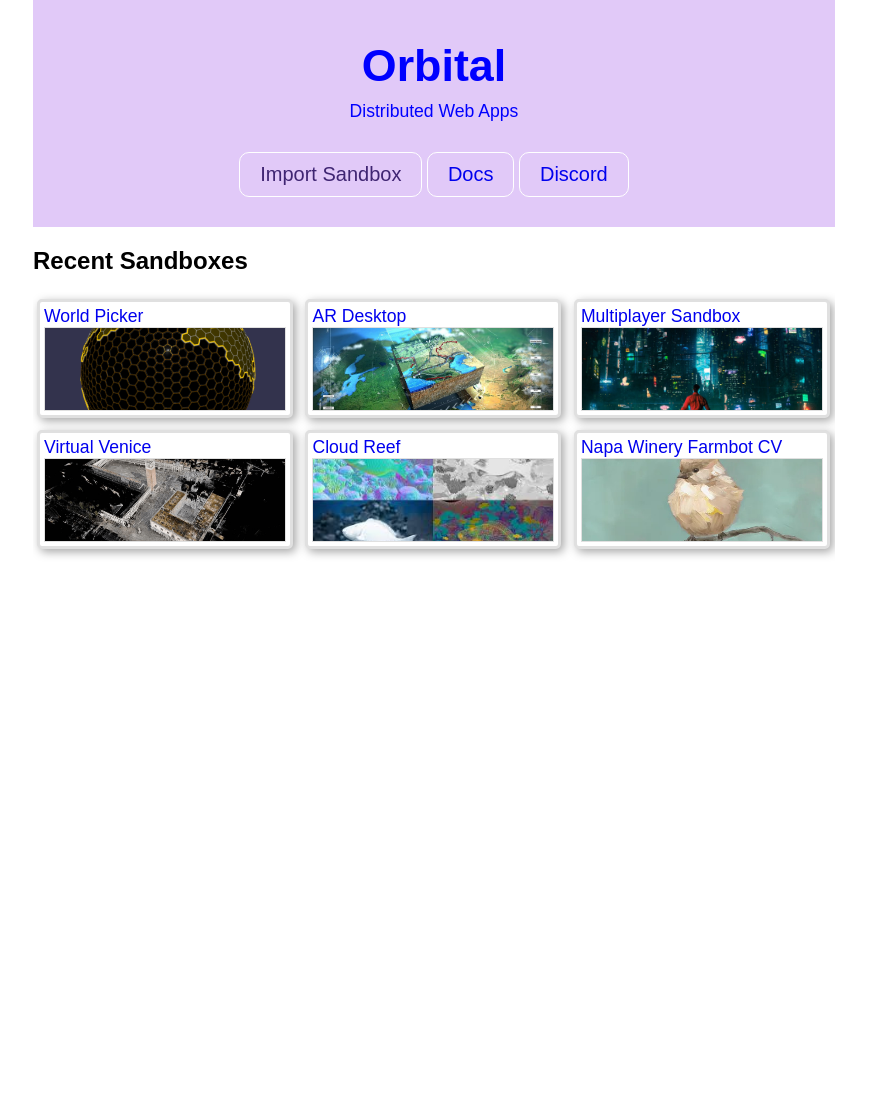
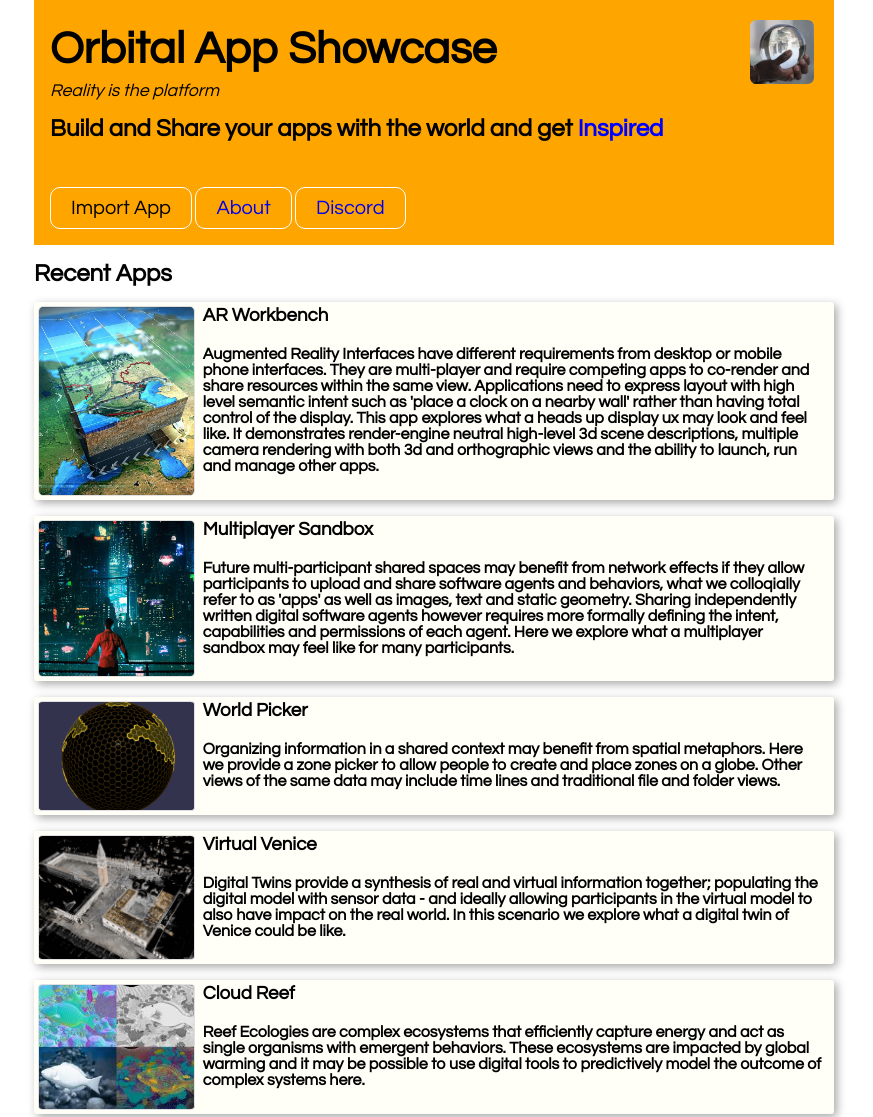
Before and after one commit to orbitalfoundation/callisto, a website: page sys/apps/web/public/index.html in a window 1280 px wide. Shown: the top 1117 px of the page, without its empty margins (206-1079 px from the left). Before the commit the page ends 800 px from the top, so only its background shows below. Drawn offline with Linux system fonts and the light colour scheme.

Commit message:
updated text and clarified examples

```diff
--- /dev/null
+++ b/sys/apps/web/public/about/index.html
@@ -0,0 +1,49 @@
+<!DOCTYPE html>
+<html xmlns="http://www.w3.org/1999/xhtml">
+<head>
+<meta http-equiv="Content-Type" content="text/html; charset=utf-8"/>
+<title>Orbital About</title>
+<link rel="stylesheet" type="text/css" href="/index.css">
+</head>
+<body>
+
+<section class="header">
+<img src="/sys/images/orbital.jpg"></img>
+<h1>Orbital About</h1>
+</section>
+
+<br/>
+<br/>
+
+<h3>
+Orbital is an app framework for creating rich apps with an emphasis on self sovereign identity, granular security, shared state, persistence, distributed computation and 3d user interfaces.
+</h3>
+
+<h4>
+ It introduces the idea of a 'scenario definition language' where applications are wired together out of dynamically loaded services such as computer vision modules, deep learning modules and rendering and visualization modules.
+</h4>
+
+<h4>
+These apps currently run within a web container but the intent is to also run natively on dedicated hardware such as next generation augmented reality glasses.
+</h4>
+
+<h4>
+Orbital is licensed under an Apache/MIT open source license and our source code is available on <a href="https://github.com/orbitalweb">github.com/orbitalweb</a>. Our ongoing thinking and development is captured on here <a href="https://orbitalweb.github.com">orbitalweb.github.io</a>
+</h4>
+
+<h4>
+Join our <a href="https://discord.gg/eRsBbcXjzX">discord</a>.
+</h4>
+
+<footer style="background:black;color:white;padding:12px">
+Code of Ethics<br/>
+<br/>
+Resources and Links<br/>
+<br/>
+Twitter<br/>
+<br/>
+Contact<br/>
+</footer>
+
+</body>
+</html>
--- a/sys/apps/web/public/cards.js
+++ b/sys/apps/web/public/cards.js
@@ -6,7 +6,7 @@ export class CardSmall extends HTMLElement {
 		this.update(item)
 	}
 	async update(item) {
-		let width = this.config && this.config.width ? this.config.width : "256px";
+		let width = this.config && this.config.width ? this.config.width : "100%";
 		this.item = item
 		this.id = item ? item.uuid : 0
 		if(!item) {
@@ -14,34 +14,39 @@ export class CardSmall extends HTMLElement {
 			return
 		}
 		this.innerHTML =
-			`<a href="${item.url}">
-			  <div style="
-				border:3px solid #e0e0e0;
+			`<a style="
+				display:flex;
+				margin: 16px 0 16px 0;
+				padding:4px;
+				background:#fffff8;
+				border-radius:3px;
+				xborder:3px solid #e0e0e0;
 				box-shadow: 3px 3px 10px 0 rgba(0,0,0,0.35);
 				transition: all .20s linear;
-				width:${width};
-				background:white;
-				overflow:hidden;
-				display:inline-block;
-				box-sizing:border-box;
-				margin:4px;
-				padding:4px;
-				border-radius:5px;
 				"
 				onMouseOver="this.style.transform='scale(1.05)'"
 				onMouseOut="this.style.transform='scale(1.0)'"
+				href="${item.url}"
 				>
-				<p>${item.label}</p>
 					<div style="
+						flex: 1;
 						border:1px solid #e0e0e0;
-					height:82px;
 						background-image: url(${item.art});
 						background-size: cover;
 						background-repeat: no-repeat;
 						background-position: center center;
+						border-radius: 3%;
 						">
 					</div>
-				</div></a>`
+					<div style="
+						flex: 4;
+						padding: 0 8px 0 8px;
+						color:black;
+						">
+						<h3>${item.label}</h3>
+						<h4/>${item.about}</h4>
+					</div>
+			</a>`
 	}
 }
 
--- /dev/null
+++ b/sys/apps/web/public/index.css
@@ -0,0 +1,62 @@
+
+@import url(https://fonts.googleapis.com/css?family=Lato:400,300,100,700,900);
+@import url(https://fonts.googleapis.com/css2?family=Questrial&display=swap);
+
+body, h1, h2, h3, p, a {
+	margin: 0;
+	padding: 0;
+	font-family: 'Questrial', sans-serif;
+	text-decoration:  none;
+}
+
+h1 {
+	font-size: 2.8em;
+	padding: 10px 0;
+	font-weight: 800;
+}
+
+p {
+	font-size: 1.1em;
+	font-weight: 100;
+}
+
+body {
+	width:800px;
+	margin-left:auto;
+	margin-right:auto;
+	overflow: visible;
+}
+
+.header {
+	display: inline-block;
+	box-sizing:border-box;
+	padding:  2%;
+	position: relative;
+	background: #ffa500;
+	width: 100%;
+	xtext-align: center;
+}
+
+.header img {
+	position: absolute;
+	right: 20px;
+	top: 20px;
+	width:64px;
+	border-radius: 10%;
+}
+
+.btn-bgstroke {
+	font-size: 20px;
+	display: inline-block;
+	border: 1px solid white;
+	padding: 10px 20px;
+	border-radius: 10px;
+	cursor: pointer;
+	font-weight: 300;
+	margin-top: 30px;
+}
+
+.btn-bgstroke:hover {
+	background-color: white;
+	color: #33cccc;
+}
--- a/sys/apps/web/public/index.html
+++ b/sys/apps/web/public/index.html
@@ -3,82 +3,38 @@
 <head>
 <meta http-equiv="Content-Type" content="text/html; charset=utf-8"/>
 <title>Orbital</title>
-<style>
-
-html, body {
-	overflow: hidden;
-	width: 100%;
-	height: 100%;
-	margin: 0;
-	padding: 0;
-}
-
-@import url(https://fonts.googleapis.com/css?family=Lato:400,300,100,700,900);
-@import url(https://fonts.googleapis.com/css2?family=Questrial&display=swap);
-
-body, h1, p, a {
-	margin: 0;
-	padding: 0;
-	font-family: 'Questrial', sans-serif;
-	text-decoration:  none;
-}
-
-h1 {
-	font-size: 2.8em;
-	padding: 10px 0;
-	font-weight: 800;
-}
-
-p {
-	font-size: 1.1em;
-	font-weight: 100;
-}
-
-body {
-	width:802px;
-	margin-left:auto;
-	margin-right:auto;
-}
-
-.header {
-	width: 100%;
-	padding:30px 0;
-	text-align: center;
-	color: #3f2572;
-	background: #e1c9f8;
-	xbackground:url(/sys/images/banner.png) no-repeat;
-	xbackground-size: cover;
-}
-
-.btn-bgstroke {
-	font-size: 20px;
-	display: inline-block;
-	border: 1px solid white;
-	padding: 10px 20px;
-	border-radius: 10px;
-	cursor: pointer;
-	font-weight: 300;
-	margin-top: 30px;
-}
-
-.btn-bgstroke:hover {
-	background-color: white;
-	color: #33cccc;
-}
-</style>
-
+<link rel="stylesheet" type="text/css" href="/index.css">
 </head>
 <body>
 
-	<section class="header">
-	<h1 style="color:blue">Orbital</h1>
-	<p style="color:blue">Distributed Web Apps</p>
-	<a class="btn-bgstroke">Import Sandbox</a>
-	<a class="btn-bgstroke" href="https://orbitalweb.github.io">Docs</a>
-	<a class="btn-bgstroke" href="https://discord.gg/eRsBbcXjzX">Discord</a>
-	</section>
+<section class="header">
+<img src="/sys/images/orbital.jpg"></img>
+<h1>Orbital App Showcase</h1>
+<p><i>Reality is the platform</i></p>
+<br/>
+<h2>Build and Share your apps with the world and get <font style="color: blue">Inspired</font></h2>
+<br/>
+<a class="btn-bgstroke">Import App</a>
+<a class="btn-bgstroke" href="/about">About</a>
+<a class="btn-bgstroke" href="https://discord.gg/eRsBbcXjzX">Discord</a>
+</section>
 
-	<h2>Recent Sandboxes</h2>
+<br/>
+<br/>
+<h2>Recent Apps</h2>
+
+<div id="layout"></div>
+
+<footer style="background:black;color:white;padding:12px">
+Code of Ethics<br/>
+<br/>
+Resources and Links<br/>
+<br/>
+Twitter<br/>
+<br/>
+Contact<br/>
+</footer>
+
 
 </body>
 </html>
@@ -87,12 +43,53 @@ body {
 
 // some data to paint
 let data = [
-	{uuid:"abcdef0",label:"World Picker",url:"/sys/apps/worldpicker",art:"/sys/images/worldpicker.png"},
-	{uuid:"abcdef1",label:"AR Desktop",url:"/",art:"/sys/images/arux.jpg"},
-	{uuid:"abcdef2",label:"Multiplayer Sandbox",url:"/sys/apps/multiverse",art:"/sys/images/multiverse.jpeg"},
-	{uuid:"abcdef3",label:"Virtual Venice",art:"/sys/images/venice.png"},
-	{uuid:"abcdef4",label:"Cloud Reef",art:"/sys/images/reef.jpg"},
-	{uuid:"abcdef5",label:"Napa Winery Farmbot CV",art:"/sys/images/bird.jpg"},
+
+	{
+		uuid:"AR-Workbench",
+		label:"AR Workbench",
+		url:"/sys/apps/multiverse",
+		art:"/sys/images/arux.jpg",
+		about:"Augmented Reality Interfaces have different requirements from desktop or mobile phone interfaces. They are multi-player and require competing apps to co-render and share resources within the same view. Applications need to express layout with high level semantic intent such as 'place a clock on a nearby wall' rather than having total control of the display. This app explores what a heads up display ux may look and feel like. It demonstrates render-engine neutral high-level 3d scene descriptions, multiple camera rendering with both 3d and orthographic views and the ability to launch, run and manage other apps."
+	},
+
+	{
+		uuid:"Sandbox",
+		label:"Multiplayer Sandbox",
+		url:"/sys/apps/multiverse",
+		art:"/sys/images/multiverse.jpeg",
+		about:"Future multi-participant shared spaces may benefit from network effects if they allow participants to upload and share software agents and behaviors, what we colloqially refer to as 'apps' as well as images, text and static geometry. Sharing independently written digital software agents however requires more formally defining the intent, capabilities and permissions of each agent. Here we explore what a multiplayer sandbox may feel like for many participants."
+	},
+
+	{
+		uuid:"World Picker",
+		label:"World Picker",
+		url:"/sys/apps/worldpicker",
+		art:"/sys/images/worldpicker.png",
+		about:"Organizing information in a shared context may benefit from spatial metaphors. Here we provide a zone picker to allow people to create and place zones on a globe. Other views of the same data may include time lines and traditional file and folder views."
+	},
+
+	{
+		uuid:"Venice",
+		label:"Virtual Venice",
+		art:"/sys/images/venice.png",
+		about:"Digital Twins provide a synthesis of real and virtual information together; populating the digital model with sensor data - and ideally allowing participants in the virtual model to also have impact on the real world. In this scenario we explore what a digital twin of Venice could be like."
+
+	},
+
+	{
+		uuid:"Cloud Reef",
+		label:"Cloud Reef",
+		art:"/sys/images/reef.jpg",
+		about:"Reef Ecologies are complex ecosystems that efficiently capture energy and act as single organisms with emergent behaviors. These ecosystems are impacted by global warming and it may be possible to use digital tools to predictively model the outcome of complex systems here."
+	},
+
+	{
+		uuid:"abcdef5",
+		label:"Friend Finder CV",
+		art:"/sys/images/bird.jpg",
+		about:"Future software tooling will use computer vision to help provide sense-making and contextual awareness for users. There are a wide range of applications here from diy farmbot applications to simple friend finders. Here we exercise high level descriptions of a typical computer vision scenario."
+	},
+
 ]
 
 // some card layout helpers
@@ -105,7 +102,7 @@ query.observe = (callback => { callback(data) })
 
 let card = new CardSmallCollection(query)
 
-document.body.appendChild(card)
+document.getElementById("layout").appendChild(card)
 
 
 
```
Also changed, not shown: sys/apps/web/public/docs/index.html (deleted, +0 -1 lines), sys/images/leaves.jpg (added), sys/images/orbital.jpg (added). Lines whose indentation alone changed are shown as unchanged.
